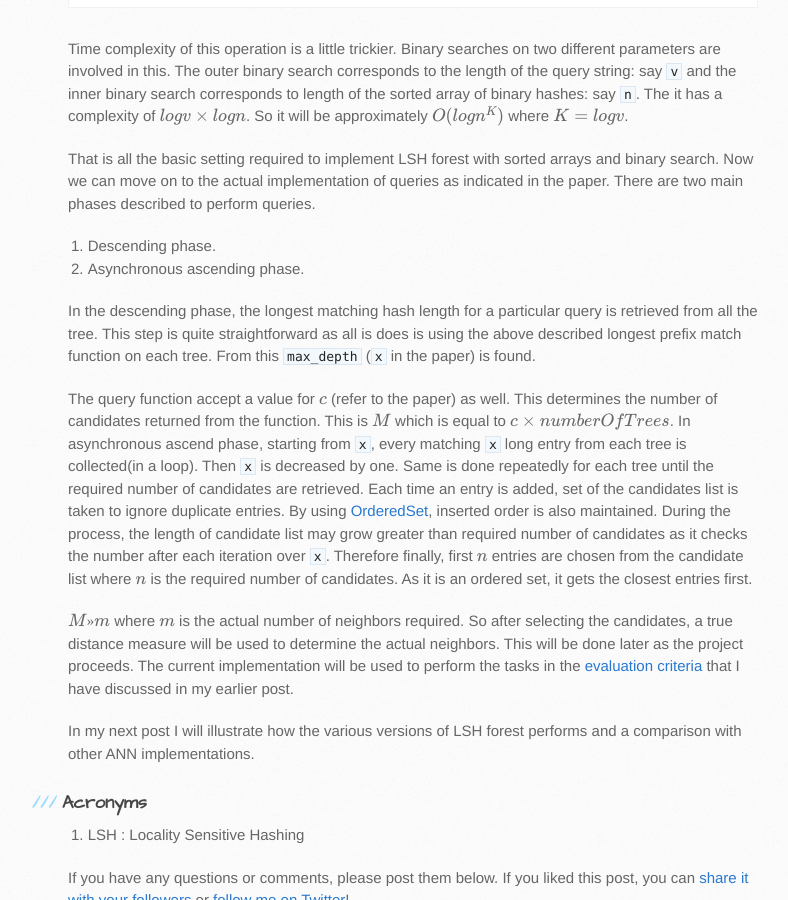
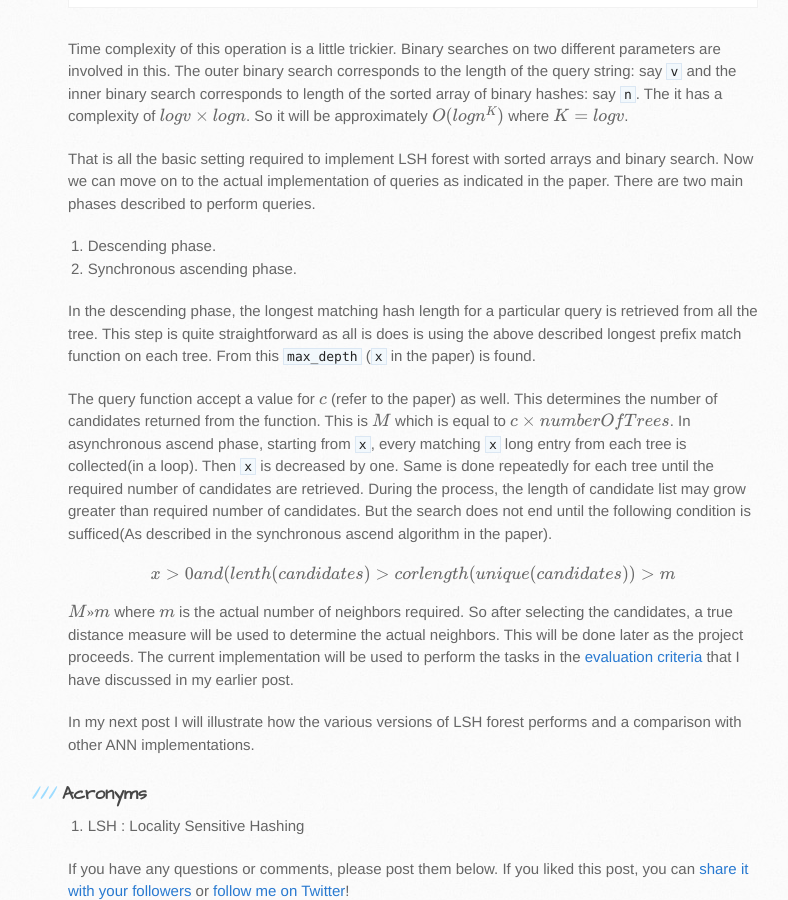
Before and after one commit to maheshakya/maheshakya.github.io, a Jekyll site: the page built from _posts/2014-06-01-lsh-forest-with-sorted-arrays-and-binary-search.markdown, in a window 1280 px wide and 900 px high, scrolled down 3692 px. Shown: the whole window, without its empty margins (102-890 px from the left). Built offline with Jekyll 4.4.1, drawn with Linux system fonts in a browser that asks for light colours; Markdown is read by kramdown in place of the engine named in the settings; formulas are drawn with MathJax 3; comment, search, counter and statistics services are not loaded.

Commit message:
updated lsh forest post

```diff
--- a/_posts/2014-06-01-lsh-forest-with-sorted-arrays-and-binary-search.markdown
+++ b/_posts/2014-06-01-lsh-forest-with-sorted-arrays-and-binary-search.markdown
@@ -127,11 +127,13 @@ Time complexity of this operation is a little trickier. Binary searches on two d
 That is all the basic setting required to implement LSH forest with sorted arrays and binary search. Now we can move on to the actual implementation of queries as indicated in the paper. There are two main phases described to perform queries.
 
 1. Descending phase.
-2. Asynchronous ascending phase.
+2. Synchronous ascending phase.
 
 In the descending phase, the longest matching hash length for a particular query is retrieved from all the tree. This step is quite straightforward as all is does is using the above described longest prefix match function on each tree. From this `max_depth` (`x` in the paper) is found.
 
-The query function accept a value for \\(c\\) (refer to the paper) as well. This determines the number of candidates returned from the function. This is \\(M\\) which is equal to \\(c \times numberOfTrees\\). In asynchronous ascend phase, starting from `x`, every matching `x` long entry from each tree is collected(in a loop). Then `x` is decreased by one. Same is done repeatedly for each tree until the required number of candidates are retrieved. Each time an entry is added, set of the candidates list is taken to ignore duplicate entries. By using [OrderedSet](http://code.activestate.com/recipes/576694/), inserted order is also maintained. During the process, the length of candidate list may grow greater than required number of candidates as it checks the number after each iteration over `x`. Therefore finally, first \\(n\\) entries are chosen from the candidate list where \\(n\\) is the required number of candidates. As it is an ordered set, it gets the closest entries first.
+The query function accept a value for \\(c\\) (refer to the paper) as well. This determines the number of candidates returned from the function. This is \\(M\\) which is equal to \\(c \times numberOfTrees\\). In asynchronous ascend phase, starting from `x`, every matching `x` long entry from each tree is collected(in a loop). Then `x` is decreased by one. Same is done repeatedly for each tree until the required number of candidates are retrieved. During the process, the length of candidate list may grow greater than required number of candidates. But the search does not end until the following condition is sufficed(As described in the synchronous ascend algorithm in the paper).
+
+$$x>0 and (lenth(candidates) > c or length(unique(candidates)) > m$$
 
 \\(M >> m\\) where \\(m\\) is the actual number of neighbors required. So after selecting the candidates, a true distance measure will be used to determine the actual neighbors. This will be done later as the project proceeds. The current implementation will be used to perform the tasks in the [evaluation criteria]({% post_url 2014-05-25-performance-evaluation-of-approximate-nearest-neighbor-search-implementations---part-1 %}) that I have discussed in my earlier post.
 
```
Also changed, not shown: 4 other files.
